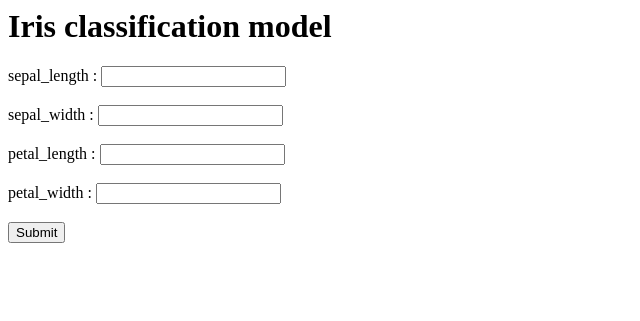
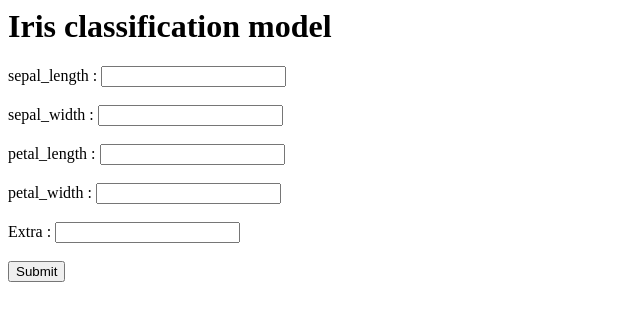
Before and after one commit to Anand21681/iris_project, a Flask app: page / in a window 1280 px wide. Shown: the top 321 px of the page, without its empty margins (0-640 px from the left). Run offline with Flask 2, Linux system fonts and the light colour scheme; parts of the project's set-up code (start-up, migrations or seed data) failed here and were passed over.

Commit message:
Update index.html

```diff
--- a/templates/index.html
+++ b/templates/index.html
@@ -9,6 +9,7 @@
         <label>sepal_width : </label> <input type="number" step="any" name="sepal_width" ><br><br>
         <label>petal_length : </label> <input type="number" step="any" name="petal_length" ><br><br>
         <label>petal_width : </label> <input type="number" step="any" name="petal_width" ><br><br>
+        <label>Extra : </label> <input type="number" step="any" name="extra" ><br><br>
         <input type="submit" name="predict">
         <h3>{{predict_value}}</h3>
     </form>
```
